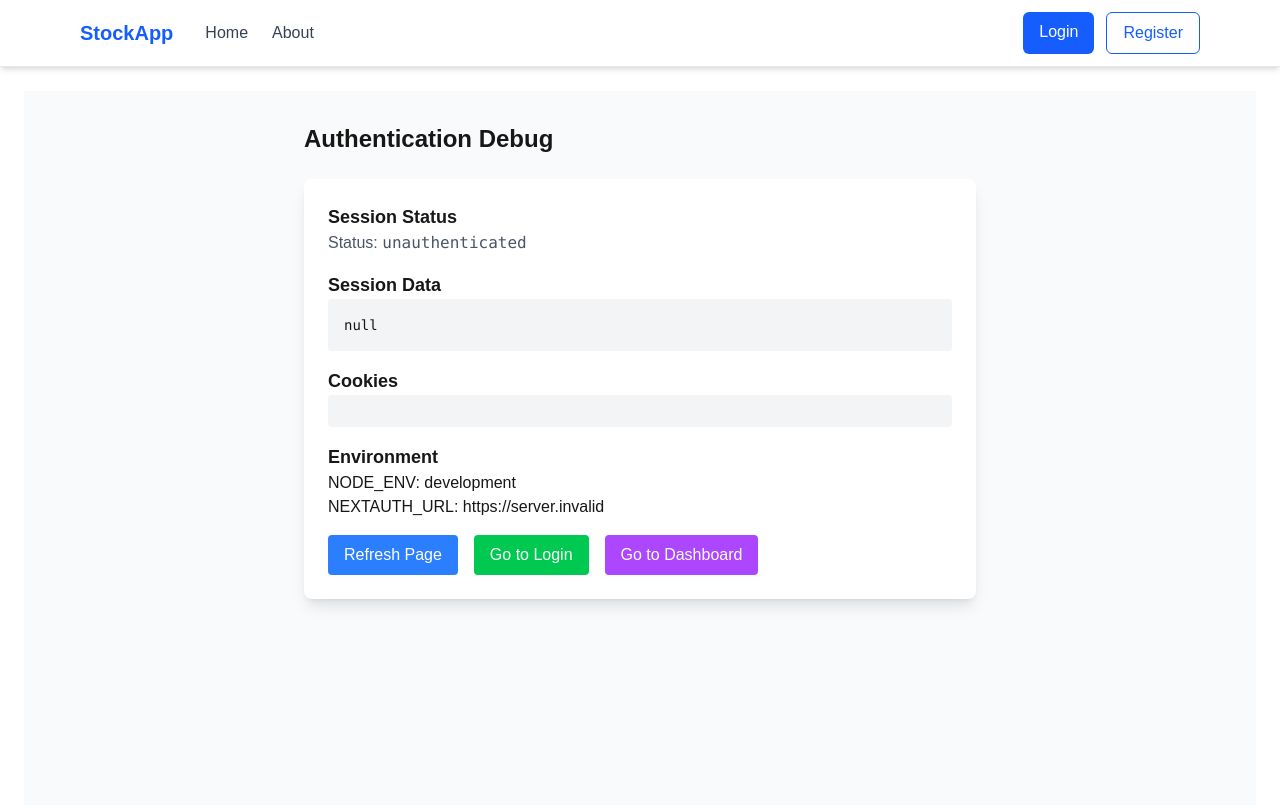
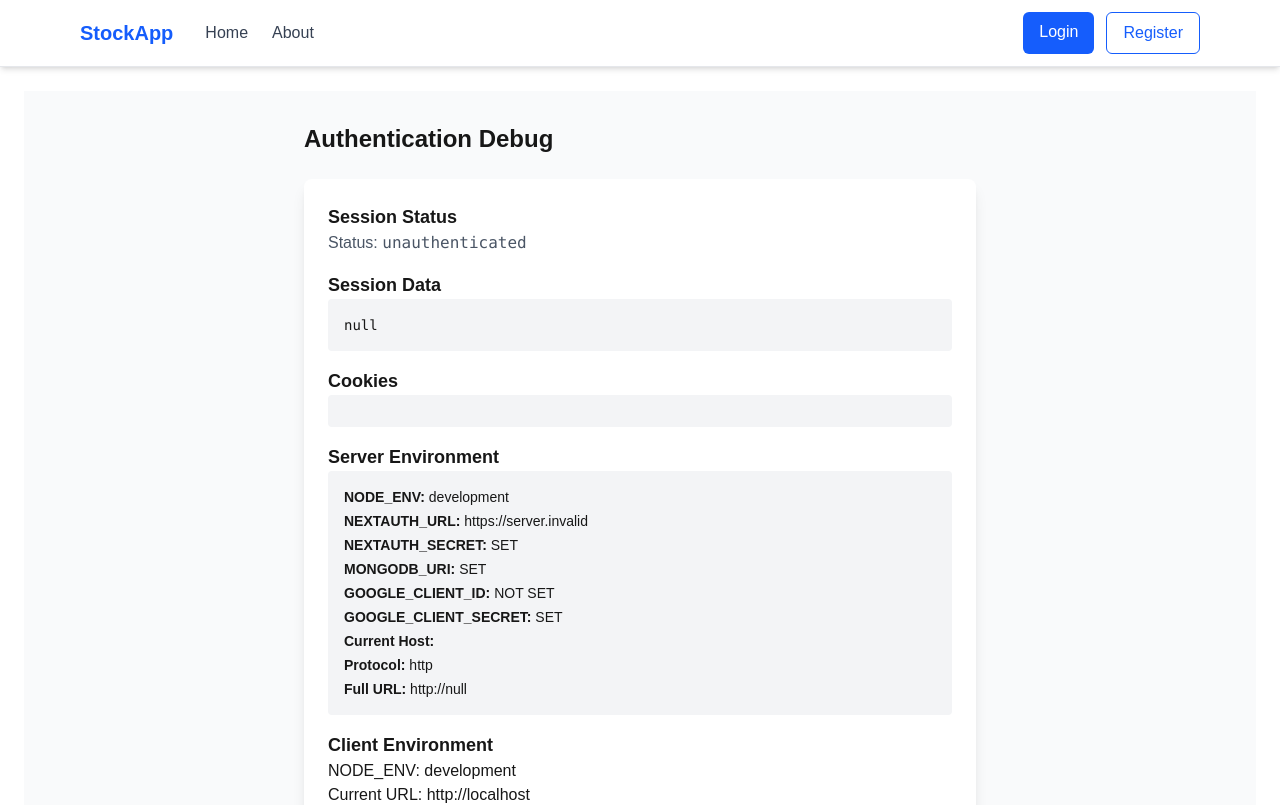
Before and after one commit to RaniJames17/Full-Stack-Stockapp, a Next.js app: page /auth-debug in a window 1280 px wide. Shown: the top 805 px of the page. Built offline with nearby package versions, Linux system fonts and the light colour scheme; no server answers.

Commit message:
Added vercel changes

```diff
--- /dev/null
+++ b/src/app/api/env-check/route.ts
@@ -0,0 +1,22 @@
+import { NextRequest, NextResponse } from "next/server";
+
+export async function GET(request: NextRequest) {
+  // This API route runs server-side and can access environment variables
+  const envCheck = {
+    NODE_ENV: process.env.NODE_ENV,
+    NEXTAUTH_URL: process.env.NEXTAUTH_URL || 'NOT SET',
+    NEXTAUTH_SECRET: process.env.NEXTAUTH_SECRET ? 'SET' : 'NOT SET',
+    MONGODB_URI: process.env.MONGODB_URI ? 'SET' : 'NOT SET',
+    GOOGLE_CLIENT_ID: process.env.GOOGLE_CLIENT_ID ? 'SET' : 'NOT SET',
+    GOOGLE_CLIENT_SECRET: process.env.GOOGLE_CLIENT_SECRET ? 'SET' : 'NOT SET',
+    currentHost: request.headers.get('host'),
+    protocol: request.headers.get('x-forwarded-proto') || 'http',
+    fullUrl: `${request.headers.get('x-forwarded-proto') || 'http'}://${request.headers.get('host')}`,
+  };
+
+  return NextResponse.json(envCheck, {
+    headers: {
+      'Cache-Control': 'no-cache, no-store, must-revalidate',
+    },
+  });
+}
--- /dev/null
+++ b/src/app/api/test-session/route.ts
@@ -0,0 +1,22 @@
+import { NextResponse } from "next/server";
+import { getServerSession } from "next-auth/next";
+import { authOptions } from "@/lib/auth-simple";
+
+export async function GET() {
+  try {
+    const session = await getServerSession(authOptions);
+
+    return NextResponse.json({
+      session,
+      environment: {
+        NEXTAUTH_URL: process.env.NEXTAUTH_URL,
+        NODE_ENV: process.env.NODE_ENV,
+        hasSecret: !!process.env.NEXTAUTH_SECRET,
+      },
+      timestamp: new Date().toISOString(),
+    });
+  } catch (error) {
+    console.error("Session check error:", error);
+    return NextResponse.json({ error: "Session check failed" }, { status: 500 });
+  }
+}
--- a/src/app/auth-debug/page.tsx
+++ b/src/app/auth-debug/page.tsx
@@ -3,12 +3,38 @@
 import { useSession } from "next-auth/react";
 import { useEffect, useState } from "react";
 
+interface EnvCheck {
+  NODE_ENV: string;
+  NEXTAUTH_URL: string;
+  NEXTAUTH_SECRET: string;
+  MONGODB_URI: string;
+  GOOGLE_CLIENT_ID: string;
+  GOOGLE_CLIENT_SECRET: string;
+  currentHost: string;
+  protocol: string;
+  fullUrl: string;
+}
+
 export default function AuthDebugPage() {
   const { data: session, status } = useSession();
   const [mounted, setMounted] = useState(false);
+  const [envData, setEnvData] = useState<EnvCheck | null>(null);
+  const [loading, setLoading] = useState(true);
 
   useEffect(() => {
     setMounted(true);
+
+    // Fetch server-side environment data
+    fetch('/api/env-check')
+      .then(res => res.json())
+      .then(data => {
+        setEnvData(data);
+        setLoading(false);
+      })
+      .catch(err => {
+        console.error('Failed to fetch env data:', err);
+        setLoading(false);
+      });
   }, []);
 
   if (!mounted) {
@@ -41,9 +67,30 @@ export default function AuthDebugPage() {
           </div>
 
           <div>
-            <h2 className="text-lg font-semibold">Environment</h2>
+            <h2 className="text-lg font-semibold">Server Environment</h2>
+            {loading ? (
+              <p>Loading environment data...</p>
+            ) : envData ? (
+              <div className="bg-gray-100 p-4 rounded text-sm space-y-1">
+                <p><strong>NODE_ENV:</strong> {envData.NODE_ENV}</p>
+                <p><strong>NEXTAUTH_URL:</strong> {envData.NEXTAUTH_URL}</p>
+                <p><strong>NEXTAUTH_SECRET:</strong> {envData.NEXTAUTH_SECRET}</p>
+                <p><strong>MONGODB_URI:</strong> {envData.MONGODB_URI}</p>
+                <p><strong>GOOGLE_CLIENT_ID:</strong> {envData.GOOGLE_CLIENT_ID}</p>
+                <p><strong>GOOGLE_CLIENT_SECRET:</strong> {envData.GOOGLE_CLIENT_SECRET}</p>
+                <p><strong>Current Host:</strong> {envData.currentHost}</p>
+                <p><strong>Protocol:</strong> {envData.protocol}</p>
+                <p><strong>Full URL:</strong> {envData.fullUrl}</p>
+              </div>
+            ) : (
+              <p className="text-red-500">Failed to load environment data</p>
+            )}
+          </div>
+
+          <div>
+            <h2 className="text-lg font-semibold">Client Environment</h2>
             <p>NODE_ENV: {process.env.NODE_ENV}</p>
-            <p>NEXTAUTH_URL: {process.env.NEXTAUTH_URL || 'Not set'}</p>
+            <p>Current URL: {typeof window !== 'undefined' ? window.location.origin : 'Server-side'}</p>
           </div>
 
           <div className="space-x-4">
```
Also changed, not shown: 12 other files (tests, documents, lock files or other folders).
